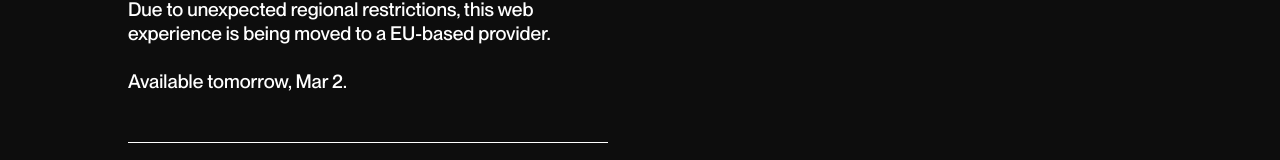
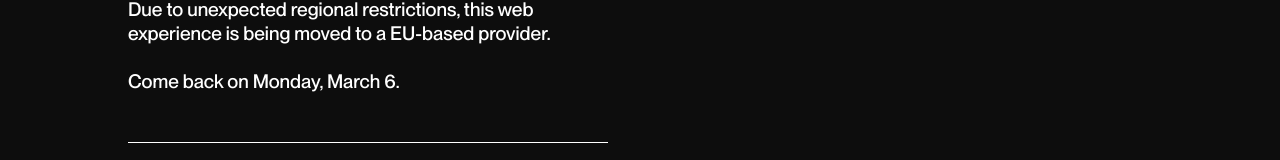
Before and after one commit to shchrbkv/xashcc, a SvelteKit app: page / in a window 1280 px wide. Shown: the part 493-653 px from the top of the page. Built offline with nearby package versions, Linux system fonts and the light colour scheme.

Commit message:
Last Renovation

```diff
--- a/src/routes/[...path]/+page.svelte
+++ b/src/routes/[...path]/+page.svelte
@@ -7,7 +7,7 @@
    <h1>RENOVATION!</h1>
    <div class="blocks">
       <p>Due to unexpected regional restrictions, this web experience is being moved to a EU-based provider.</p>
-      <p>Available tomorrow, Mar 2.</p>
+      <p>Come back on Monday, March 6.</p>
       <div class="links">
          <a href="/docs/motivation">Motivation ↗</a>
          <a href="/docs/CV-shcherbakov-aleksandr.pdf" data-sveltekit-reload>Curriculum Vitae ↗</a>
```
